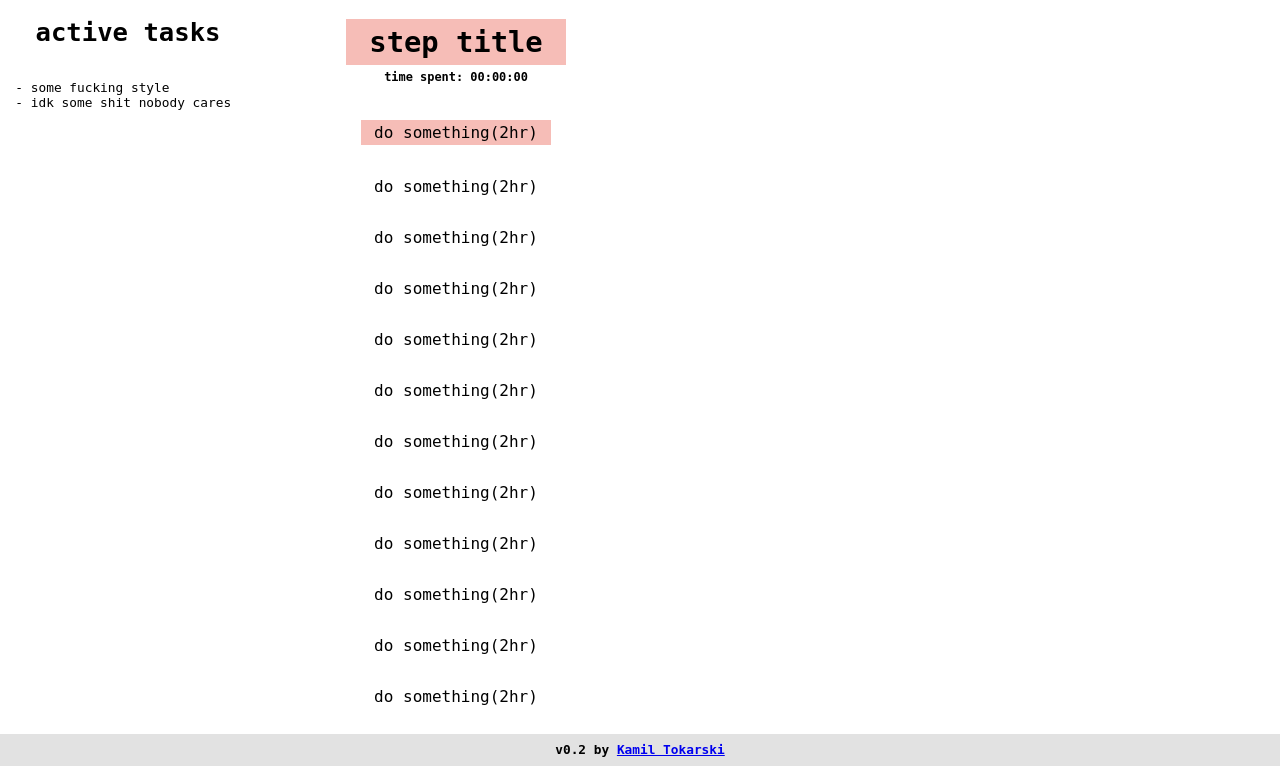
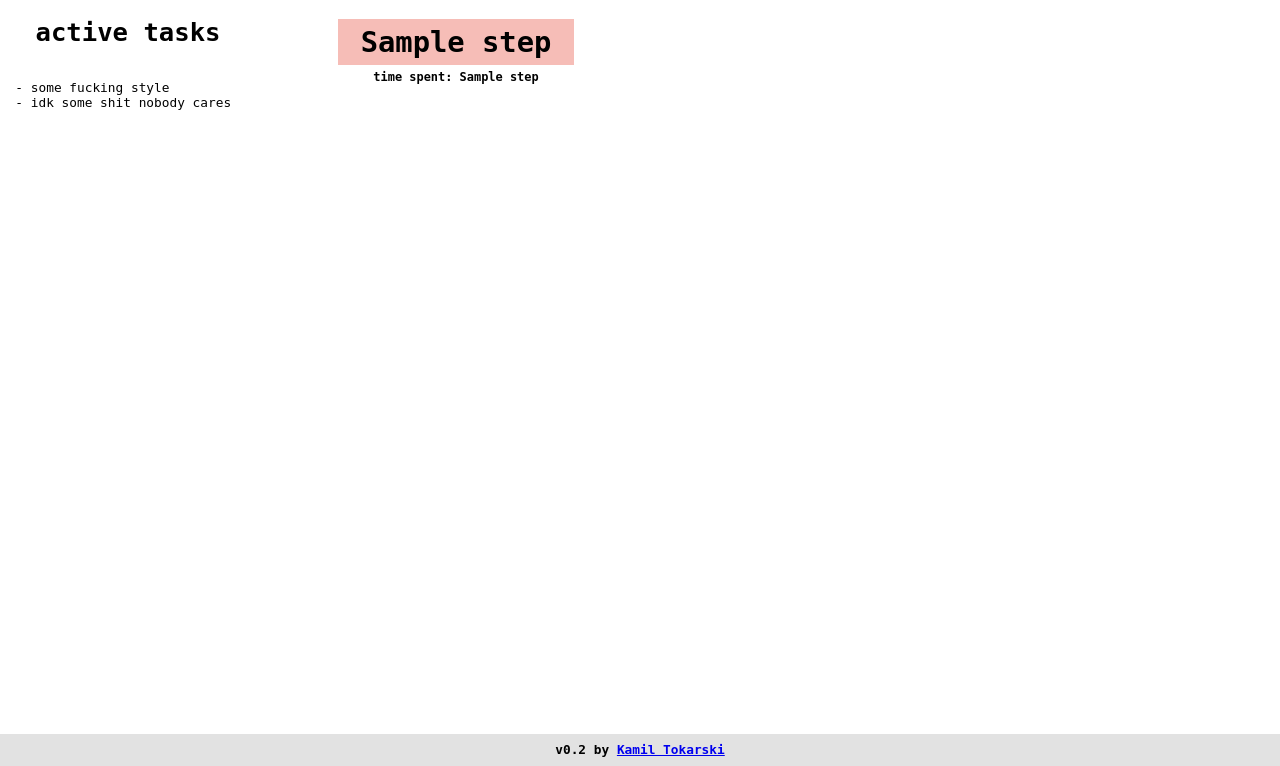
Before and after one commit to kamiltxyz/projekt, a Django app: a page that uses projekt_web/templates/projekt_web/project_details.html in a window 1280 px wide. Shown: the part 128-894 px from the top of the page. Run offline with Django 3.2, Linux system fonts and the light colour scheme; tables that the repository leaves empty hold one stand-in row (values such as "Sample post").

Commit message:
Dodawanie stepow dziala, jeszcze usuwanie, zmiana nazwy a potem taski i przemieszczanie, duzo ifów :(

```diff
--- a/projekt_core/models.py
+++ b/projekt_core/models.py
@@ -13,14 +13,7 @@ def get_random_color():
 
 
 def create_step(project, step_title):
-    step = Step()
-
-    step.title = step_title;
-    step.project = project
-
-    step.save()
-
-    project.step_set.add(step)
+    project.step_set.create(title=step_title)
 
 
 # Projects
--- a/projekt_web/templates/projekt_web/project_details.html
+++ b/projekt_web/templates/projekt_web/project_details.html
@@ -9,6 +9,10 @@
     <div class="terminal">
       <form method="post">
         {% csrf_token %}
+
+        {% for error in form.non_field_errors %}
+          <p>{{ error }}</p>
+        {% endfor %}
 
         {% for error in form.command.errors %}
           <p>{{ error }}</p>
@@ -28,40 +32,18 @@
       </ul>
     </div>
     <div class="steps-table">
+      {% for step in project.step_set.all %}
         <div class="step">
           <header>
-          <h1 class="outline red">step title</h1>
+            <h1 class="outline red">{{ step.title }}</h1>
             <br>
-          <h5>time spent: 00:00:00</h5>
+            <h5>time spent: {{ step.title }}</h5>
           </header>
 
           <ul class="step-task-list">
-          <li class="step-task outline red">do something(2hr)</li>
-          <br>
-          <li class="step-task">do something(2hr)</li>
-          <br>
-          <li class="step-task">do something(2hr)</li>
-          <br>
-          <li class="step-task">do something(2hr)</li>
-          <br>
-          <li class="step-task">do something(2hr)</li>
-          <br>
-          <li class="step-task">do something(2hr)</li>
-          <br>
-          <li class="step-task">do something(2hr)</li>
-          <br>
-          <li class="step-task">do something(2hr)</li>
-          <br>
-          <li class="step-task">do something(2hr)</li>
-          <br>
-          <li class="step-task">do something(2hr)</li>
-          <br>
-          <li class="step-task">do something(2hr)</li>
-          <br>
-          <li class="step-task">do something(2hr)</li>
-          <br>
           </ul>
         </div>
+      {% endfor %}
     </div>
   </div>
 </div>
--- a/projekt_web/views.py
+++ b/projekt_web/views.py
@@ -47,7 +47,7 @@ def project_details(request, project_slug):
 
             if len(command) > 1:
                 if command[0] == 'as':
-                    if len(command) > 2:
+                    if len(command) >= 2:
                         create_step(project, command[1])
 
     else:
```
Lines whose indentation alone changed are shown as unchanged.
